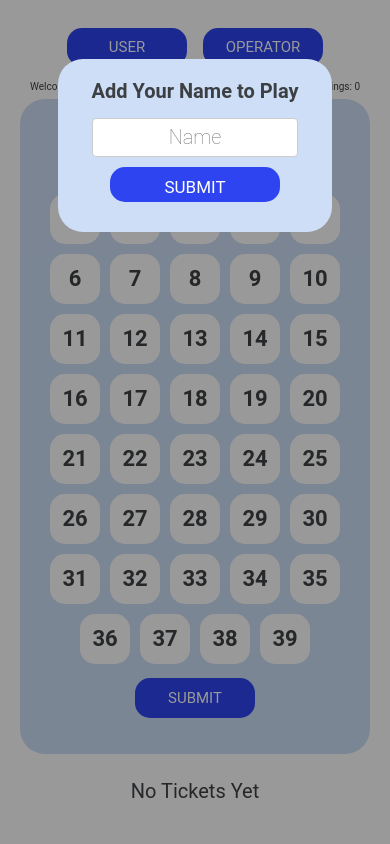
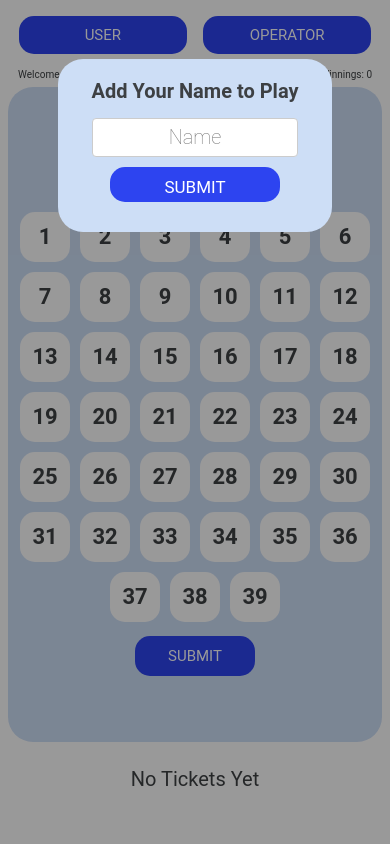
Before and after one commit to horger89/lottery-app, a React (Create React App) app: page / in a window 390 px wide. Shown: the top 844 px of the page. Built offline with nearby package versions, Linux system fonts and the light colour scheme; the HTML template or start-up script is replaced by a standard one.

Commit message:
changed css

```diff
--- a/src/components/WhoPlays.css
+++ b/src/components/WhoPlays.css
@@ -3,7 +3,7 @@
 }
 
 .btn-who {
-  width: 180px;
+  width: 40%;
   padding: 10px 12px;
   border-radius: 15px;
   border: none;
@@ -24,7 +24,7 @@
 
 @media only screen and (max-width: 768px) {
   .btn-who {
-    width: 120px;
+    width: 45%;
     font-size: 15px;
     margin: 8px 8px;
   }
--- a/src/index.css
+++ b/src/index.css
@@ -11,3 +11,9 @@ code {
   font-family: source-code-pro, Menlo, Monaco, Consolas, 'Courier New',
     monospace;
 }
+
+@media only screen and (max-width: 768px) {
+  body {
+    padding: 8px;
+  }
+}
```
